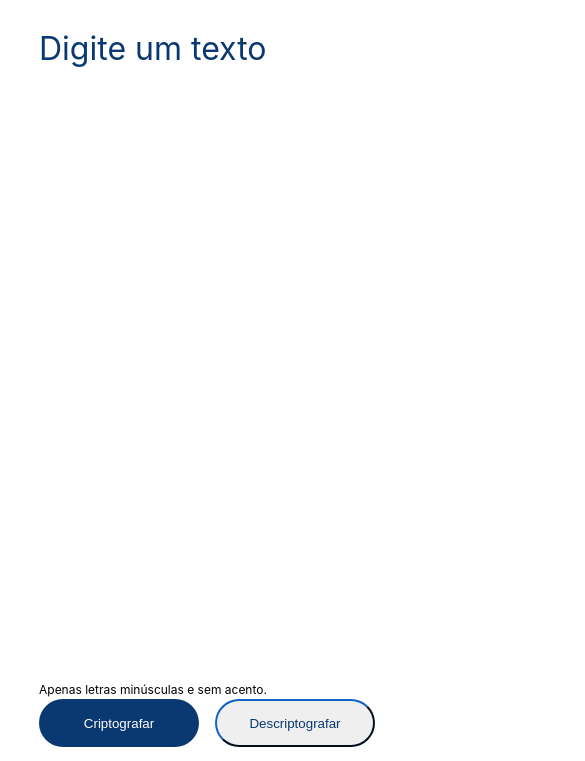
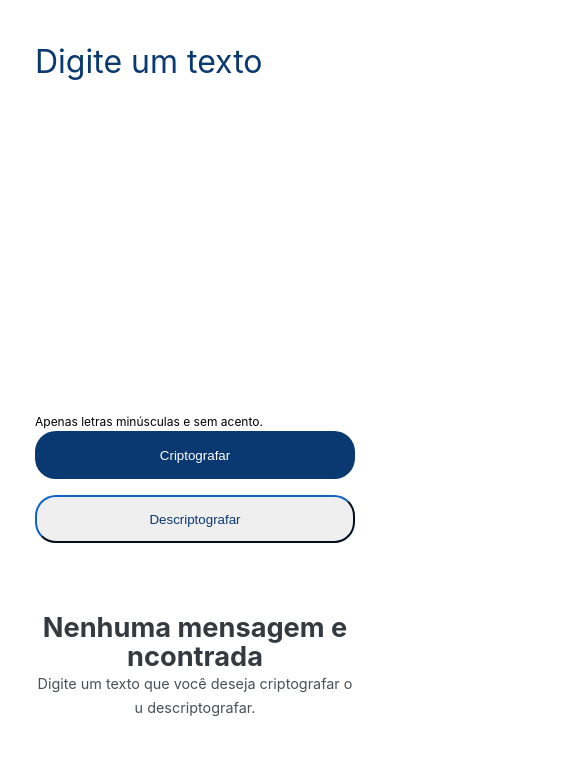
Before and after one commit to VictorG-Reis/Decodificador, a plain HTML site: page index.html in a window 390 px wide. Shown: the part 83-844 px from the top of the page, 585 px wide, since content can reach past the window. Drawn offline with Linux system fonts and the light colour scheme.

Commit message:
(feat) reposivite

```diff
--- a/index.html
+++ b/index.html
@@ -14,8 +14,8 @@
 
 
     <div class="container">
-      <div>
-        <textarea cols="4" rows="30" class="input_text" id="textInput" wrap="hard" placeholder="Digite um texto"></textarea>
+      <div class="textArea">
+        <textarea cols="4" rows="10" class="input_text" id="textInput" wrap="hard" placeholder="Digite um texto"></textarea>
 
         <p class="alertText">Apenas letras minúsculas e sem acento.</p>
         <div class="buttonContainer">
--- a/style.css
+++ b/style.css
@@ -68,7 +68,8 @@ textarea:focus {
   padding: 1rem;
   overflow-y: auto;
   overflow-wrap: break-word;
-  word-break: break-all; /
+  word-break: break-all;
+  margin-top: 2rem;
 }
 
 .criptoText h1 {
@@ -110,7 +111,7 @@ textarea:focus {
   height: 3rem;
   font-weight: 400;
   gap: 8px;
-  border-radius: 2rem;
+  border-radius: 1.3rem;
   opacity: 0px;
 }
 
@@ -124,3 +125,64 @@ textarea:focus {
   border-color: var(--main-text-color);
   color: var(--main-text-color);
 }
+
+/* Media query para telas com largura máxima de 700px */
+@media (max-width: 760px) {
+  .container {
+    flex-direction: column;
+    width: 100%;
+    justify-content: center;
+    align-items: center;
+  }
+
+  .criptoText img {
+    display: none;
+  }
+
+  .input_text {
+    width: 38rem;
+  }
+
+  .buttonContainer {
+    justify-content: space-between;
+  }
+  .button {
+    width: 50%;
+  }
+
+  #clipboard {
+    display: none;
+  }
+}
+
+/* Media query para telas com largura máxima de 375px */
+@media (max-width: 600px) {
+  .input_text {
+    width: 20rem;
+    height: 70%;
+  }
+
+  .criptoText {
+    width: 20rem;
+  }
+
+  .criptoText h1 {
+    font-size: 1.7rem;
+    font-weight: 700;
+  }
+
+  .criptoText h2 {
+    font-size: 0.9rem;
+  }
+
+  .buttonContainer {
+    flex-direction: column;
+
+    justify-content: center;
+    align-items: center;
+  }
+  .button {
+    width: 100%;
+    height: 3rem;
+  }
+}
```
